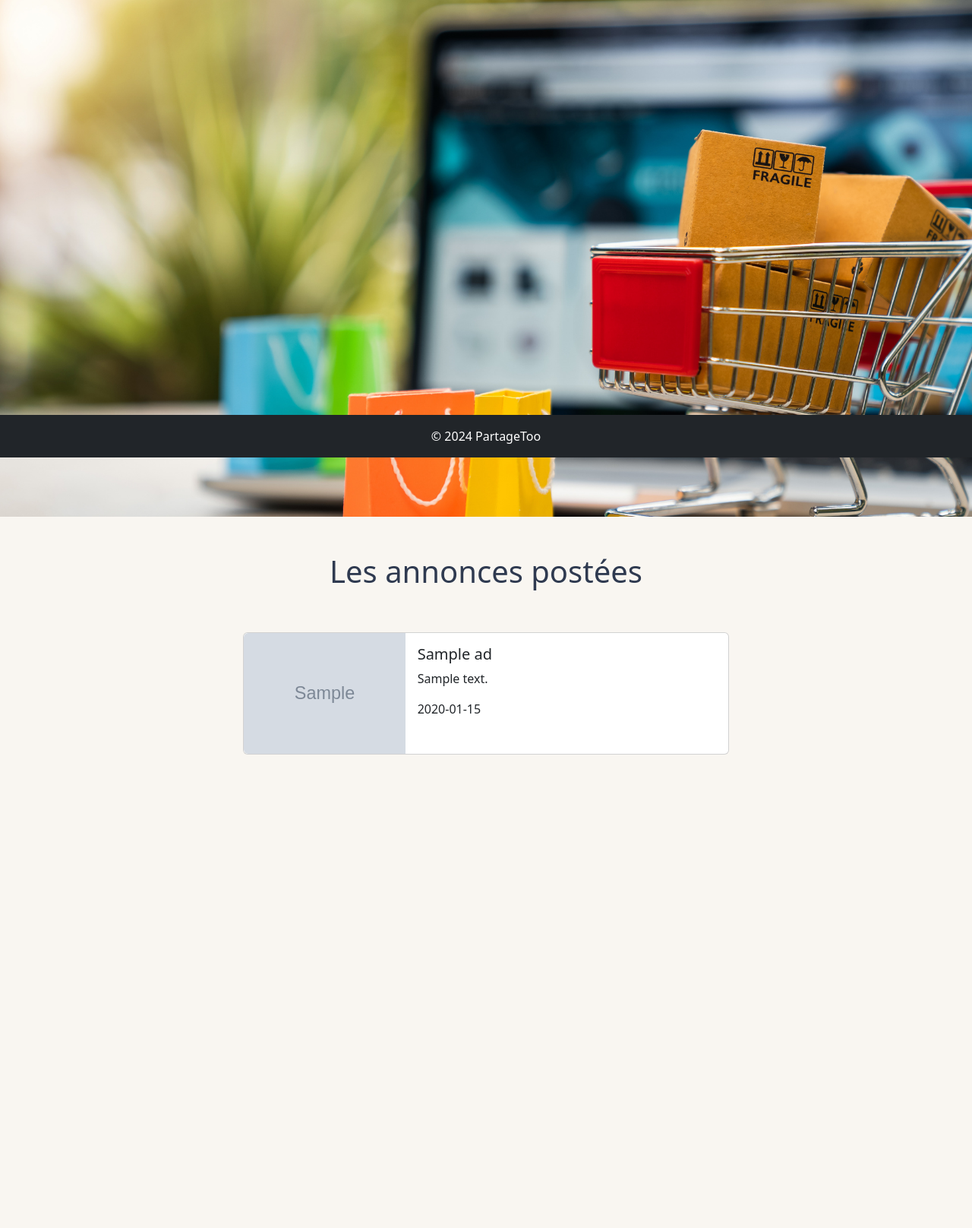
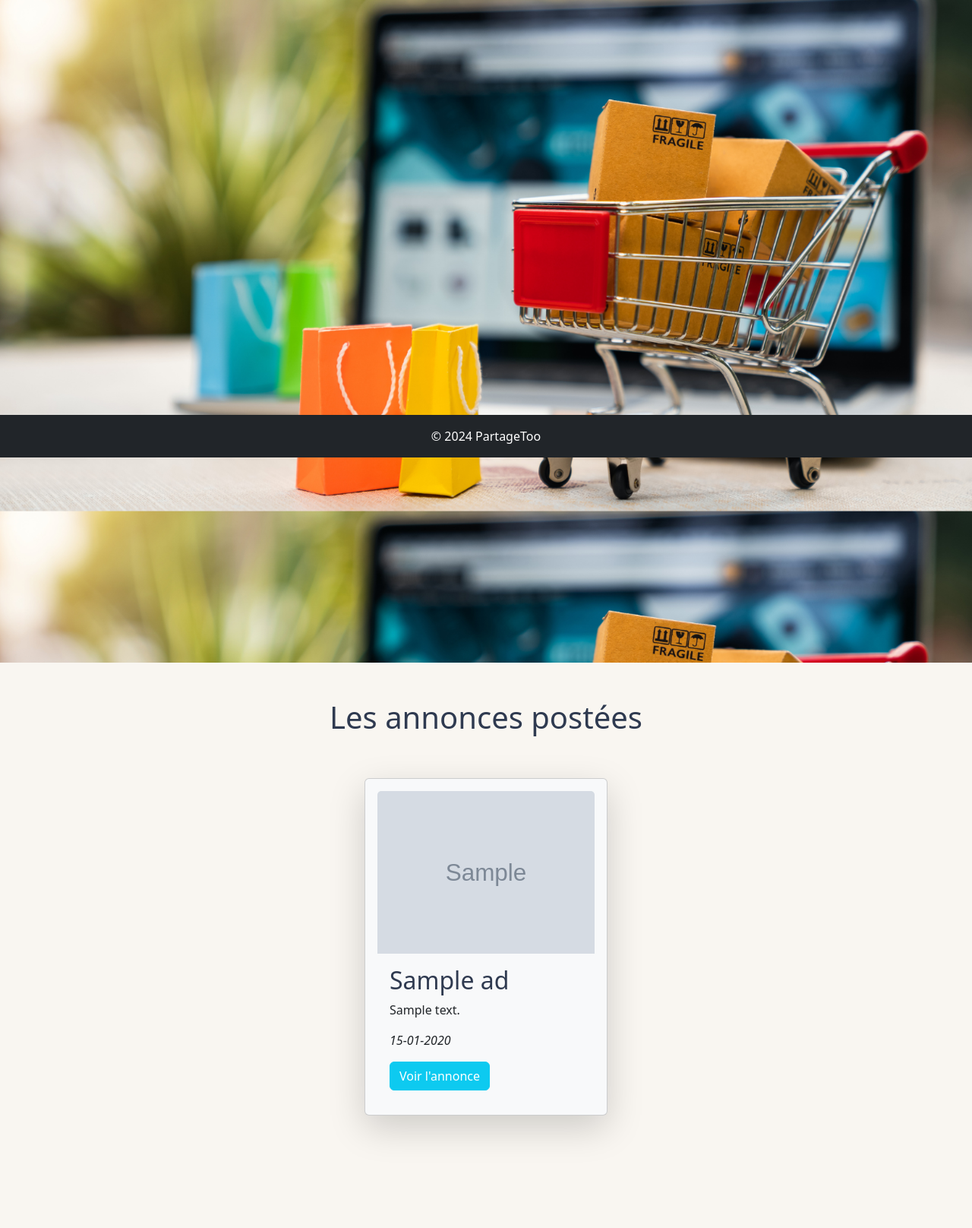
Before and after one commit to androd22/partagetoo, a Symfony app: template templates/default/home.html.twig in a window 1280 px wide. Shown: the part 198-1814 px from the top of the page at 76% size. Before the commit the page ends 1191 px from the top, so only its background shows below. Run offline with Twig, Linux system fonts and the light colour scheme; the template is opened without the code that fills it: most values are stand-ins (such as "Sample title", 1, 10 or a date in 2020); grey boxes marked "Sample" are stand-in pictures; style sheets or scripts are compiled from the project's sources; some libraries are stand-ins or nearby versions.

Commit message:
ajout page annonce selectionnée / breadcrump

```diff
--- a/assets/styles/app.css
+++ b/assets/styles/app.css
@@ -4,3 +4,11 @@ body {
     box-sizing : border-box;
     background: rgba( 244 , 238 , 229, 0.5);
 }
+h1, .card-title{
+    color : #2f3a50;
+}
+.marge{
+    margin-bottom: 100px;
+    background : #fff;
+    padding: 10px;
+}
--- a/assets/styles/home.css
+++ b/assets/styles/home.css
@@ -1,13 +1,15 @@
 .backgroundUrl{
     background: url("../../assets/img/vente.png");
-    object-fit: cover;
-    height:85vh;
+    background-size: 100vw;
+    height: 109vh;
+    width : 100%;
 }
-h1{
-   color : #2f3a50
-}
+
 
 .container-fluid{
     padding: 0;
+}
 
+.margeCard{
+    margin-bottom: 100px;
 }
--- a/src/Controller/DefaultController.php
+++ b/src/Controller/DefaultController.php
@@ -18,4 +18,5 @@ class DefaultController extends AbstractController
        return  $this->render('default/home.html.twig', ['ads' => $ads]);
     }
 
+
 }
--- a/src/DataFixtures/AppFixtures.php
+++ b/src/DataFixtures/AppFixtures.php
@@ -12,6 +12,7 @@ class AppFixtures extends Fixture
     {
         $faker = \Faker\Factory::create();
         for ($i = 0; $i < 10; $i++) {
+            $picsi = $i+250;
             $ad = new Ad();
             $randomDateTime = $faker->dateTimeThisCentury();
 
@@ -20,7 +21,7 @@ class AppFixtures extends Fixture
                 ->setTitle($faker->sentence(5))
                 ->setDescription($faker->text())
                 ->setCreatedAt($randomDateImmutable)
-                ->setImage($faker->imageUrl());
+                ->setImage("https://picsum.photos/id/$picsi/150/150");
             $manager->persist($ad);
         }
         $manager->flush();
--- a/templates/components/_footer.html.twig
+++ b/templates/components/_footer.html.twig
@@ -1,3 +1,3 @@
-<div class="footer sticky-bottom bg-dark text-white py-3 text-center">
+<div class="footer fixed-bottom bg-dark text-white py-3 text-center">
    &#169; 2024 PartageToo
 </div>
--- a/templates/default/home.html.twig
+++ b/templates/default/home.html.twig
@@ -7,21 +7,18 @@
       <div class="container-fluid">
          <div class="backgroundUrl"></div>
          <h1 class="py-5 text-center">Les annonces postées </h1>
-         {% for ad in ads %}
-            <div class="card mb-3 mx-auto" style="width : 50%;">
-               <div class="row g-0">
-                  <div class="col-md-4">
-                     <img src="{{ ad.image }}" class="img-fluid rounded-start" alt="...">
-                  </div>
-                  <div class="col-md-8">
-                     <div class="card-body">
-                        <h5 class="card-title">{{ ad.title }}</h5>
-                        <p class="card-text">{{ ad.description }}</p>
-                        <p>{{ ad.createdAt | date('Y-m-d') }}</p>
-                     </div>
+         <div class="d-flex flex-wrap justify-content-center margeCard">
+            {% for ad in ads %}
+               <div class="card shadow-lg p-3 mb-5 bg-body-tertiary mx-5" style="width: 25%;">
+                  <img src="{{ ad.image }}" class="card-img-top" alt="...">
+                  <div class="card-body">
+                     <h2 class="card-title">{{ ad.title }}</h2>
+                     <p class="card-text">{{ ad.description }}</p>
+                     <p class="fst-italic">{{ ad.createdAt | date('d-m-Y') }}</p>
+                     <a href="{{ path('ad_show', {'id' : ad.id}) }}" class="btn btn-info text-white">Voir l'annonce</a>
                   </div>
                </div>
-            </div>
-         {% endfor %}
+            {% endfor %}
+         </div>
       </div>
    {% endblock %}
```
Also changed, not shown: src/Controller/AdController.php (added, +22 -0 lines), templates/ad/show.html.twig (added, +20 -0 lines), assets/img/vente.png.
